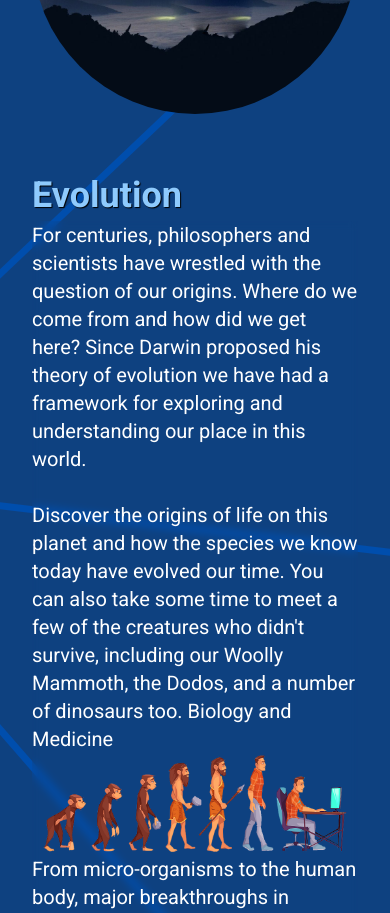
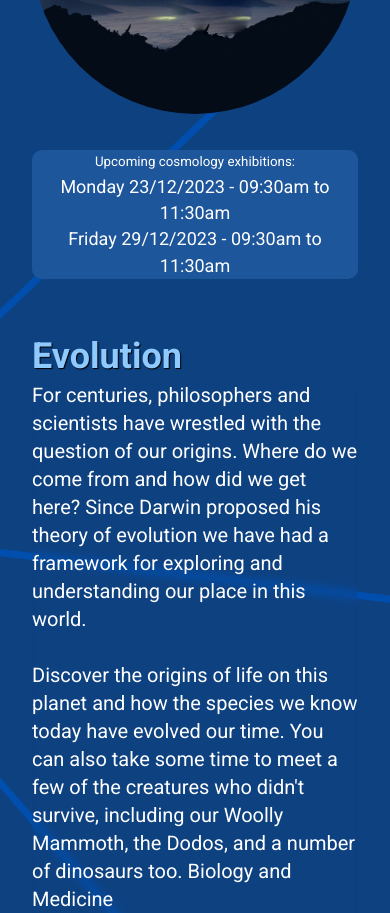
Before and after one commit to Motormary/Motormary.github.io, a plain HTML site: page exhibition.html in a window 390 px wide. Shown: the part 1122-2035 px from the top of the page. Drawn offline with Linux system fonts and the light colour scheme.

Commit message:
tiny schedule ready

```diff
--- a/css/styles.css
+++ b/css/styles.css
@@ -358,6 +358,12 @@ span {
   max-width: 208px;
 }
 
+.tiny-schedule {
+  display: none;
+  visibility: none;
+}
+
+
 @media (max-width: 1250px) {
   .schedule {
     display: none;
@@ -368,7 +374,21 @@ span {
     padding: 5rem;
     text-shadow: 1px 1px 1px black;
   }
+
+  .tiny-schedule {
+    display: block;
+    text-align: center;
+    margin: 2rem;
+    background-color: var(--color-secondary);
+    border-radius: 10px;
+  }
+
+  .tiny-schedule * {
+    line-height: 1.75;
+  }
 }
+
+
 
 /* Image separator for evolution text at smaller screens */
 @media (min-width: 810px) {
--- a/exhibition.html
+++ b/exhibition.html
@@ -205,8 +205,15 @@
             <img src="assets/images/satellite.png" alt="satellite">
           </div>
         </div>
-
-
+      </div>
+      <div class="tiny-schedule">
+        <small class="bg-blur text-spacing">
+          Upcoming cosmology exhibitions: <br>
+          <span>
+            Monday 23/12/2023 - 09:30am to 11:30am <br>
+            Friday 29/12/2023 - 09:30am to 11:30am
+          </span>
+        </small>
       </div>
     </section>
 
```
